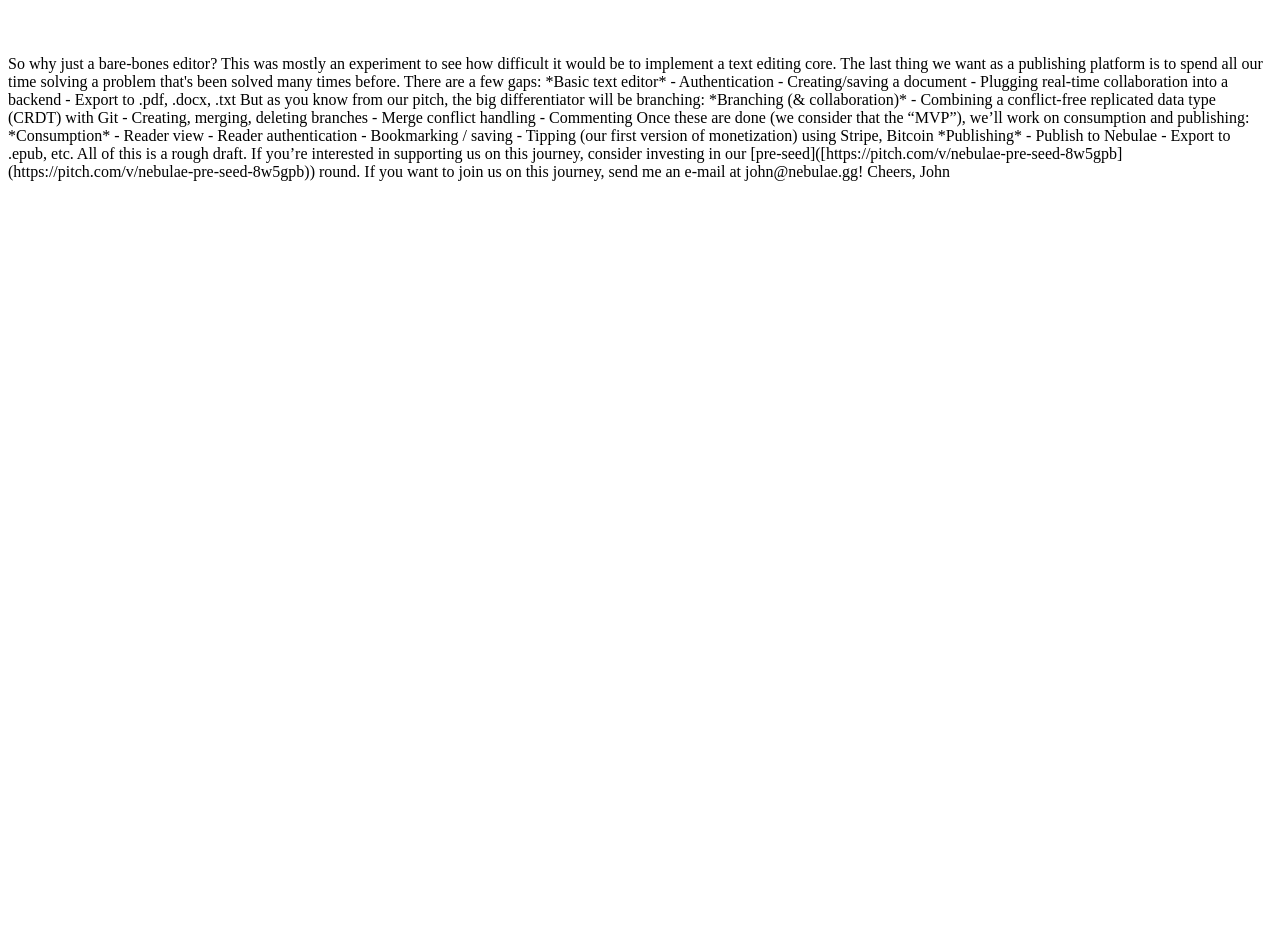
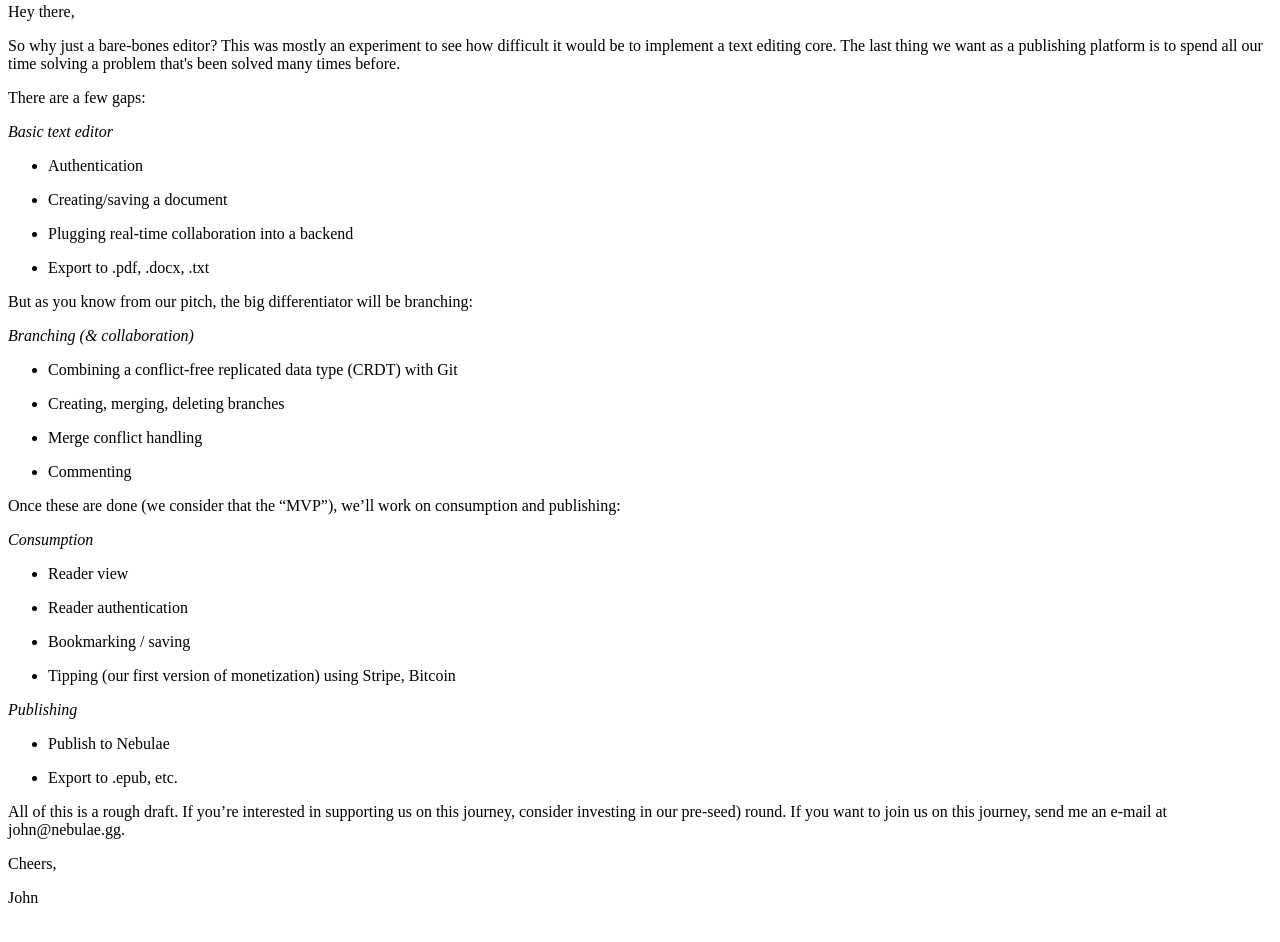
Before and after one commit to johnlikescereal/nebulae-tip-tap-prototype-v1, a React (Create React App) app: page / in a window 1280 px wide. Shown: the part 200-1142 px from the top of the page. Before the commit the page ends 800 px from the top, so only its background shows below. Built offline with nearby package versions, Linux system fonts and the light colour scheme.

Commit message:
Update App.js

```diff
--- a/src/App.js
+++ b/src/App.js
@@ -8,56 +8,40 @@ export default () => {
     extensions: [StarterKit],
     content: `
       <p>
-        Hi there,
-        Feel free to play around with the text!
-      </p>
-      <br>
-      <p>
-      So why just a bare-bones editor? This was mostly an experiment to see how difficult it would be to implement a text editing core. The last thing we want as a publishing platform is to spend all our time solving a problem that's been solved many times before.
-
-There are a few gaps:
-
-*Basic text editor*
-
-- Authentication
-- Creating/saving a document
-- Plugging real-time collaboration into a backend
-- Export to .pdf, .docx, .txt
-
-But as you know from our pitch, the big differentiator will be branching:
-
-*Branching (& collaboration)*
-
-- Combining a conflict-free replicated data type (CRDT) with Git
-- Creating, merging, deleting branches
-- Merge conflict handling
-- Commenting
-
-Once these are done (we consider that the “MVP”), we’ll work on consumption and publishing:
-
-*Consumption*
-
-- Reader view
-- Reader authentication
-- Bookmarking / saving
-- Tipping (our first version of monetization) using Stripe, Bitcoin
-
-*Publishing*
-
-- Publish to Nebulae
-- Export to .epub, etc.
-
-All of this is a rough draft. If you’re interested in supporting us on this journey, consider investing in our [pre-seed]([https://pitch.com/v/nebulae-pre-seed-8w5gpb](https://pitch.com/v/nebulae-pre-seed-8w5gpb)) round. If you want to join us on this journey, send me an e-mail at john@nebulae.gg!
-
-Cheers,
-
-John
-      </p>
-      <br>
-      <br>
-      <br>
-      <br>
-      <br>
+      <p>Hey there,</p>
+      <p>So why just a bare-bones editor? This was mostly an experiment to see how difficult it would be to implement a text editing core. The last thing we want as a publishing platform is to spend all our time solving a problem that&#39;s been solved many times before. </p>
+      <p>There are a few gaps:</p>
+      <p><em>Basic text editor</em></p>
+      <ul>
+      <li>Authentication</li>
+      <li>Creating/saving a document</li>
+      <li>Plugging real-time collaboration into a backend</li>
+      <li>Export to .pdf, .docx, .txt</li>
+      </ul>
+      <p>But as you know from our pitch, the big differentiator will be branching:</p>
+      <p><em>Branching (&amp; collaboration)</em></p>
+      <ul>
+      <li>Combining a conflict-free replicated data type (CRDT) with Git</li>
+      <li>Creating, merging, deleting branches</li>
+      <li>Merge conflict handling</li>
+      <li>Commenting</li>
+      </ul>
+      <p>Once these are done (we consider that the “MVP”), we’ll work on consumption and publishing:</p>
+      <p><em>Consumption</em></p>
+      <ul>
+      <li>Reader view</li>
+      <li>Reader authentication</li>
+      <li>Bookmarking / saving</li>
+      <li>Tipping (our first version of monetization) using Stripe, Bitcoin</li>
+      </ul>
+      <p><em>Publishing</em></p>
+      <ul>
+      <li>Publish to Nebulae</li>
+      <li>Export to .epub, etc.</li>
+      </ul>
+      <p>All of this is a rough draft. If you’re interested in supporting us on this journey, consider investing in our <a href="[https://pitch.com/v/nebulae-pre-seed-8w5gpb](https://pitch.com/v/nebulae-pre-seed-8w5gpb">pre-seed</a>) round. If you want to join us on this journey, send me an e-mail at <a href="mailto:john@nebulae.gg">john@nebulae.gg</a>.</p>
+      <p>Cheers,</p>
+      <p>John</p>
       <br>
     `
   });
```
